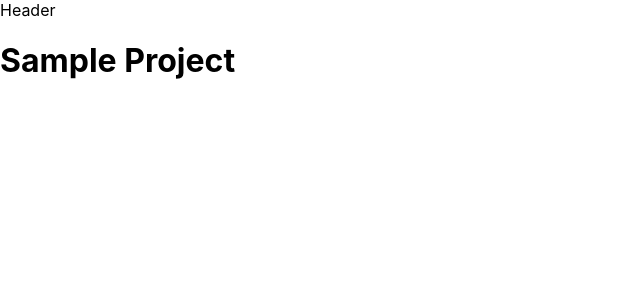
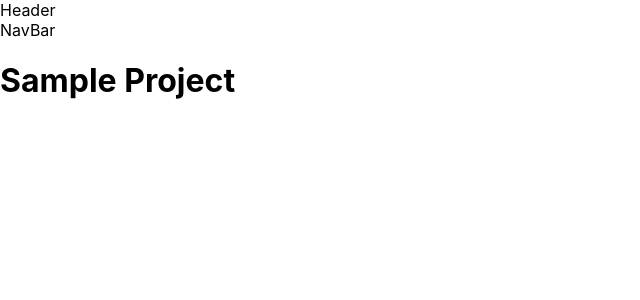
Before and after one commit to anthonyBosek/sampleProject, a React (Create React App) app in the folder client/: page / in a window 1280 px wide. Shown: the top 300 px of the page, without its empty margins (0-640 px from the left). Built offline with nearby package versions, Linux system fonts and the light colour scheme.

Commit message:
added navbar

```diff
--- a/client/src/App.js
+++ b/client/src/App.js
@@ -1,9 +1,11 @@
 import Header from "./components/Header";
+import NavBar from "./components/NavBar";
 
 const App = () => {
   return (
     <div className="App">
       <Header />
+      <NavBar />
       <h1>Sample Project</h1>
     </div>
   );
--- /dev/null
+++ b/client/src/components/NavBar.jsx
@@ -0,0 +1,5 @@
+const NavBar = () => {
+  return <div>NavBar</div>;
+};
+
+export default NavBar;
```
